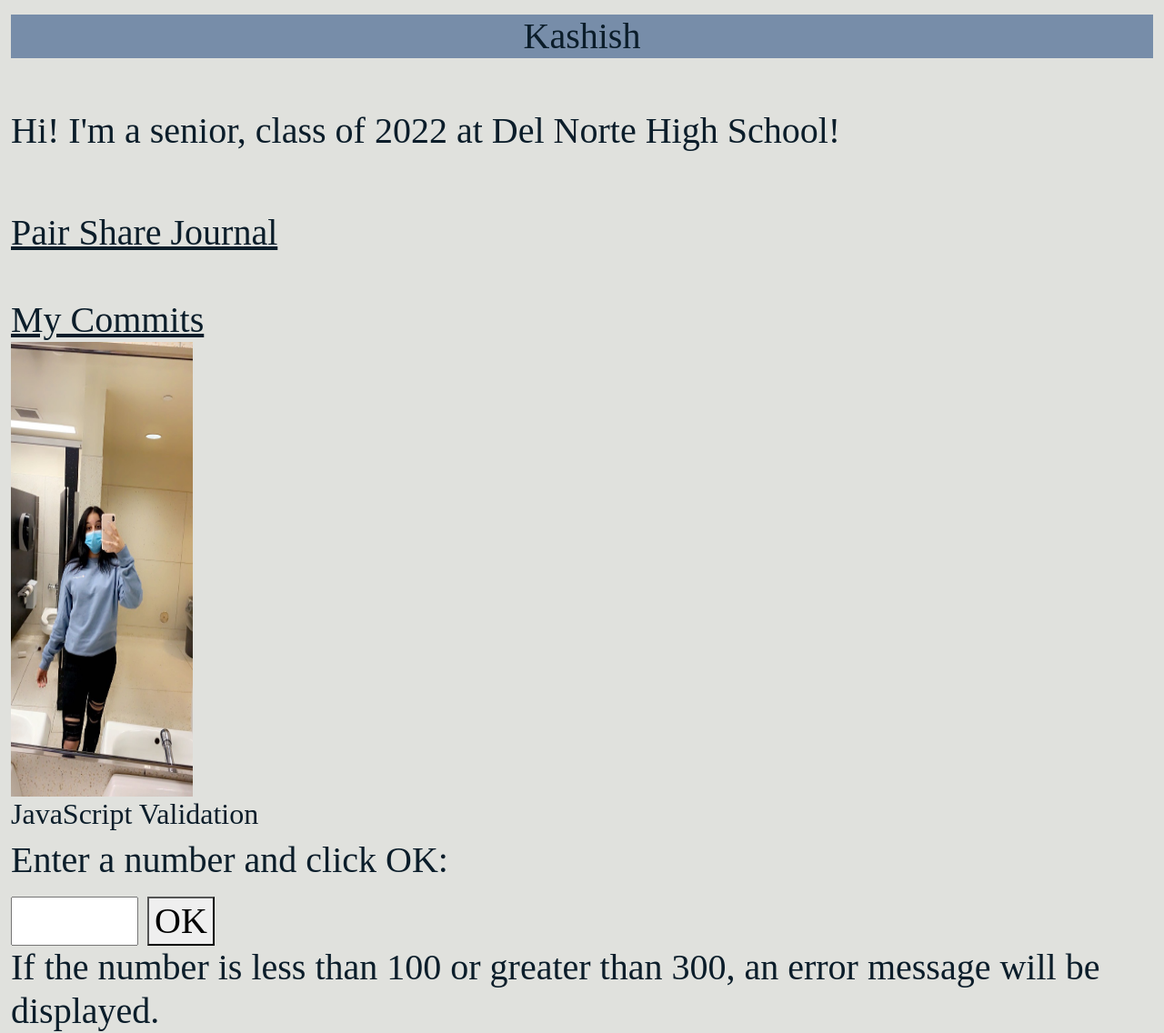
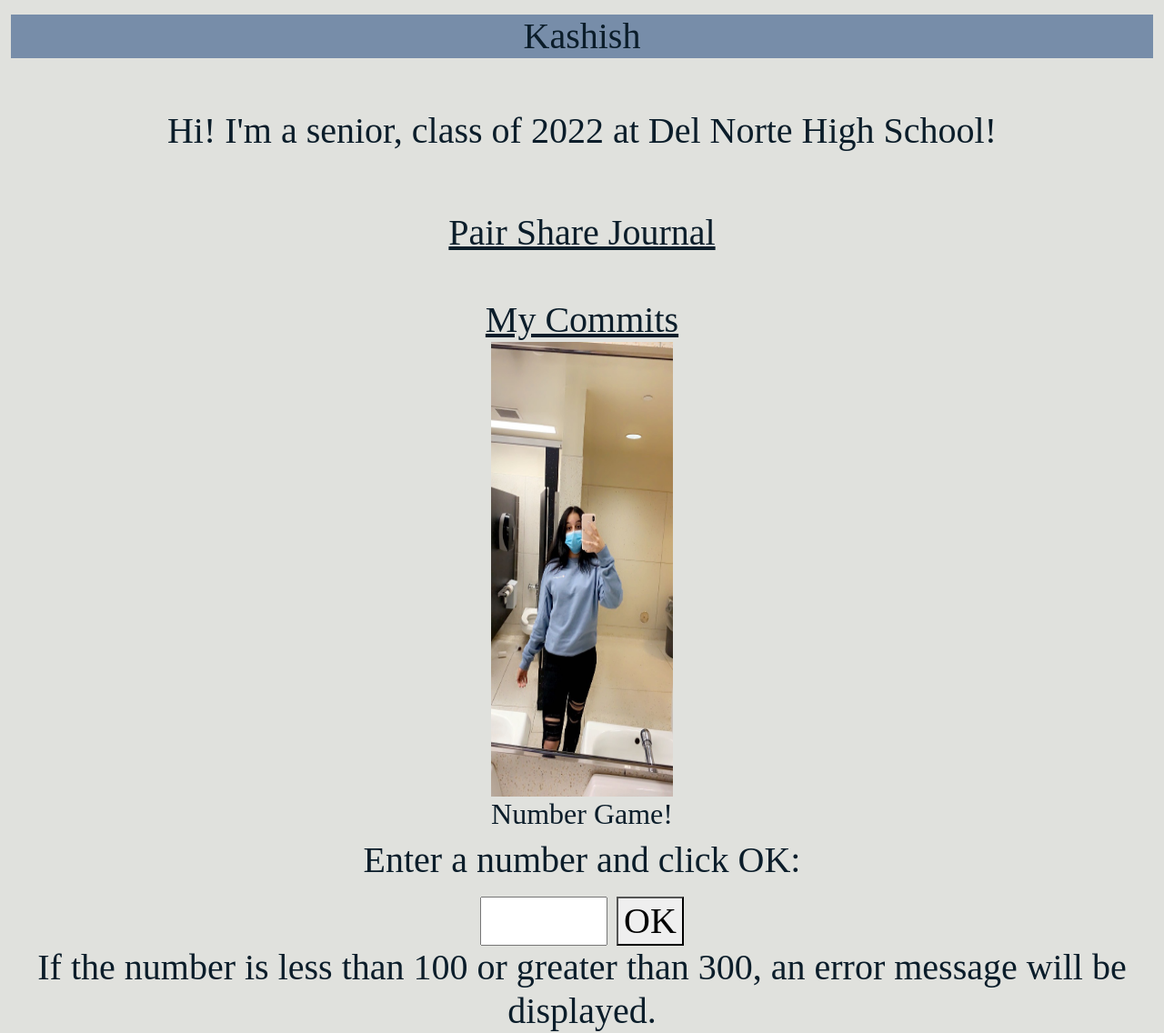
Before and after one commit to sanvi1855544/p3-avatar, a Flask app: page /Kashish/ in a window 1280 px wide. Shown: the part 56-1192 px from the top of the page at 91% size. Run offline with Flask 2, Linux system fonts and the light colour scheme; some libraries are stand-ins or nearby versions.

Commit message:
fixed kashish about page formatting

```diff
--- a/templates/Kashish.html
+++ b/templates/Kashish.html
@@ -8,12 +8,19 @@
 
 {% block content %}
 
+    <style>
+        .forecast {
+            font-family: 'Roboto Mono', 'Consolas', 'Menlo', monospace;
+            font-size: 20px;
+        }
+    </style>
+
     <h1>
         <blockquote><blockquote>
             <body>
 
             <h1 style="background-color:#778da9;text-align:center">Kashish </h1><br>
-
+            <center>
             <p>Hi! I'm a senior, class of 2022 at Del Norte High School! </p>
 
 
@@ -36,7 +43,7 @@
             </script>
             <body>
 
-            <h2>JavaScript Validation</h2>
+            <h2>Number Game!</h2>
 
             <p>Enter a number and click OK:</p>
 
```
